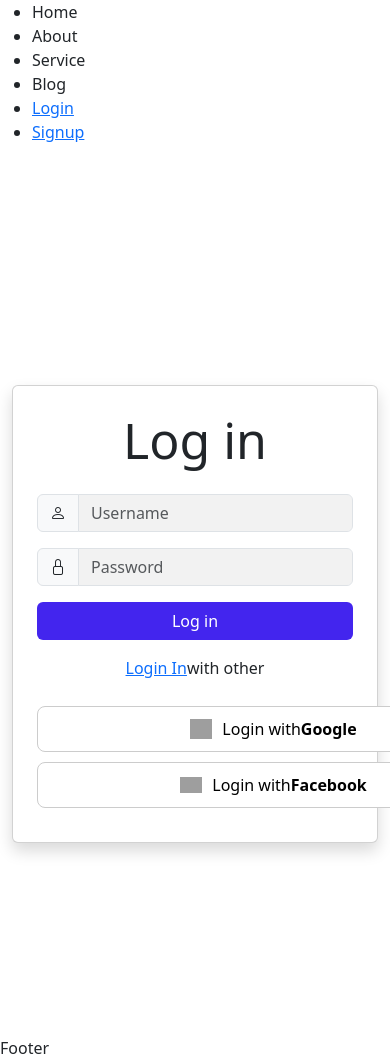
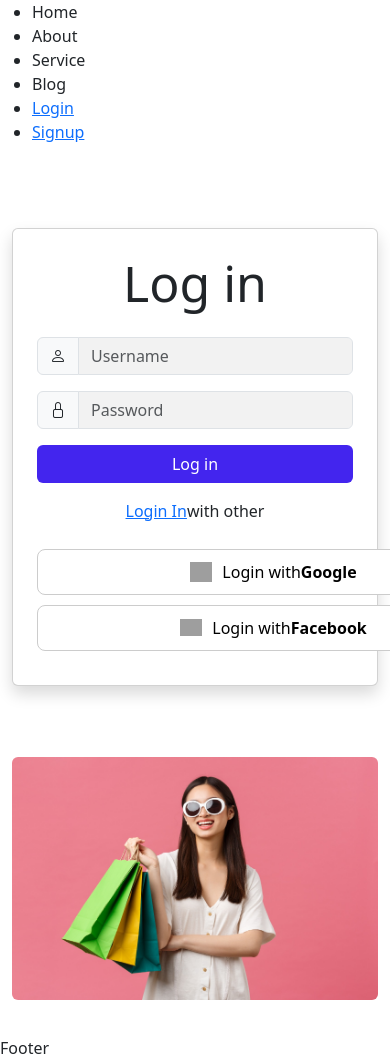
Before and after one commit to vikas-nagarwal/my-react-app-2025, a React (Create React App) app: page /Login in a window 390 px wide. Shown: the top 1060 px of the page. Built offline with nearby package versions, Linux system fonts and the light colour scheme; grey boxes are pictures that could not be loaded; a web font is replaced by a local one.

Commit message:
login responsive design update
login responsive design update

```diff
--- a/src/Pages/Login.js
+++ b/src/Pages/Login.js
@@ -67,7 +67,7 @@
         </div>
 
         {/* Right Side: Image */}
-        <div className="col-12 col-md-6 col-lg-5 d-none d-md-block login">
+        <div className="col-12 col-md-6 col-lg-5 login">
           <div className="text-center">
             <img
               src={loginImage}
```
